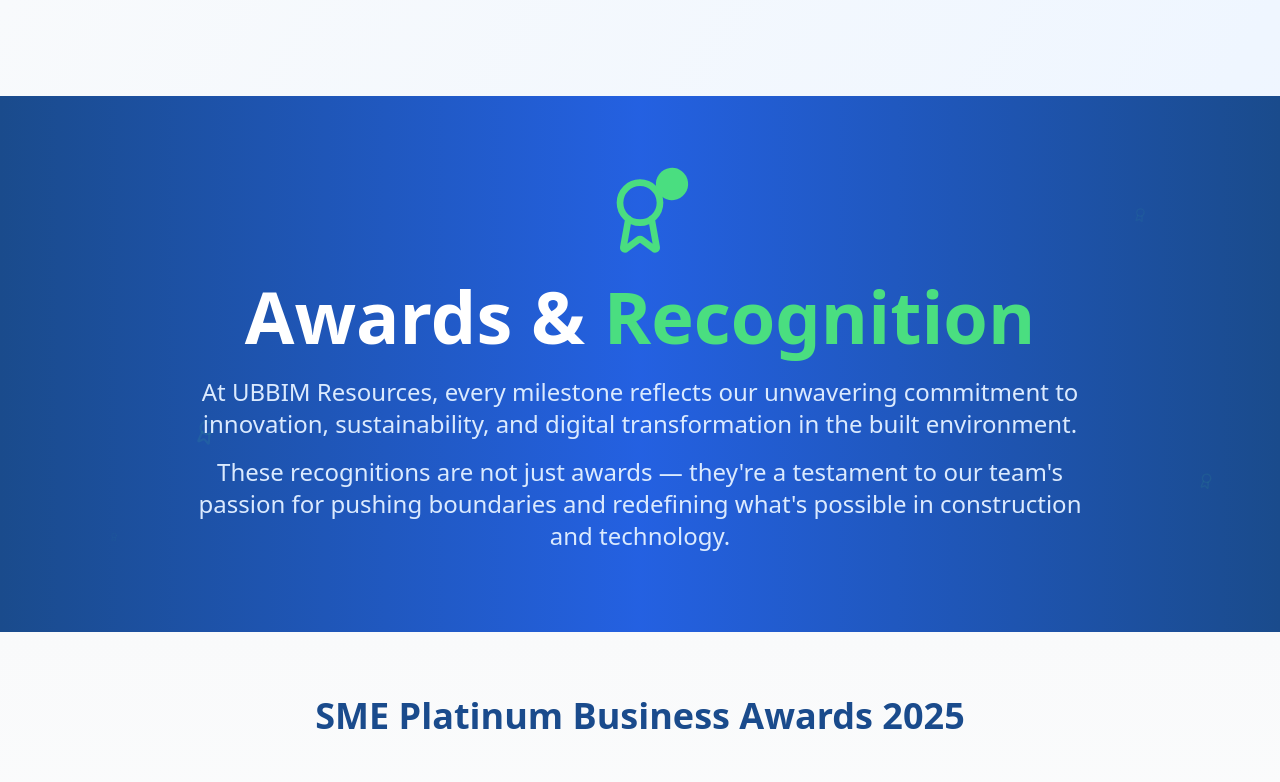
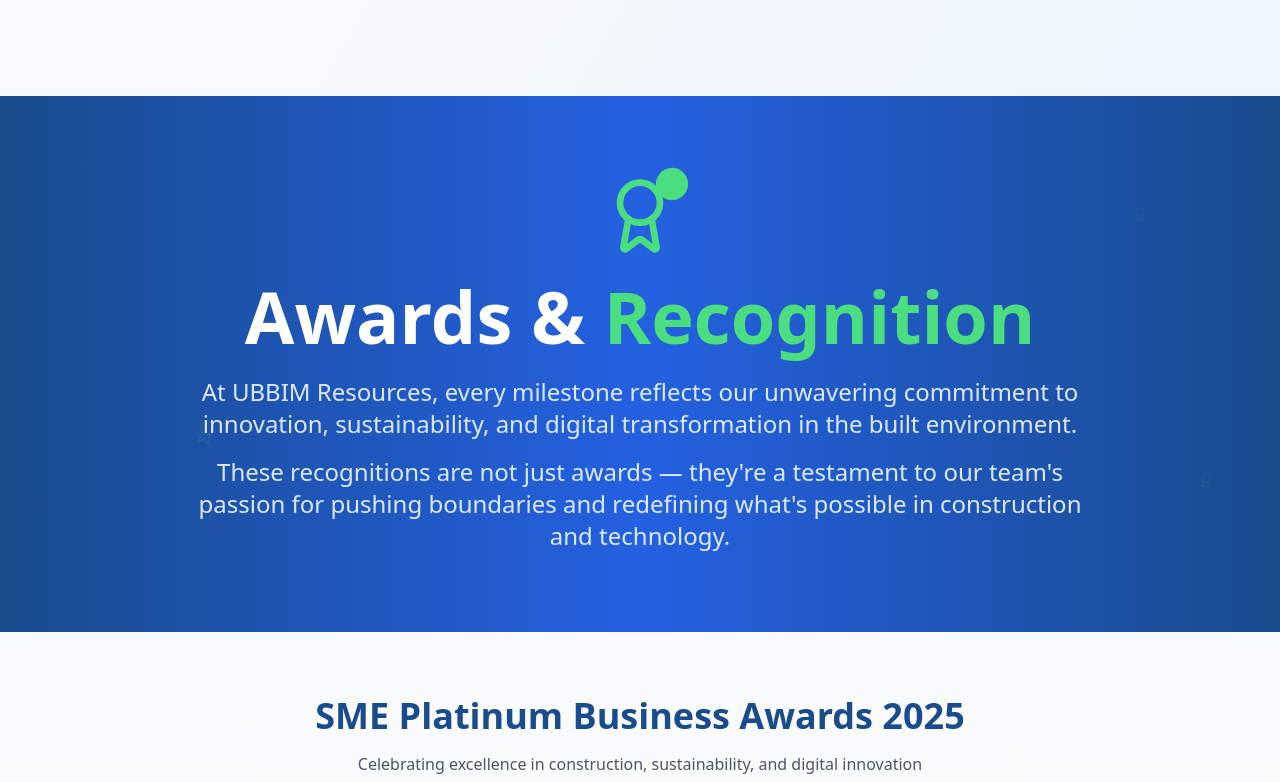
Before and after one commit to monsteryoda/Ubbim-app, a React (Vite) app: page /award in a window 1280 px wide. Shown: the top 782 px of the page. Built offline with nearby package versions, Linux system fonts and the light colour scheme.

Commit message:
Reverted all changes back to version b1aa2518a39e779805bbcec478776fe2a24a0185

```diff
--- a/src/components/AwardFilters.tsx
+++ b/src/components/AwardFilters.tsx
@@ -24,6 +24,9 @@ const AwardFilters: React.FC<AwardFiltersProps> = ({
           <h2 className="text-4xl font-bold text-[#1A4B8C] mb-4">
             SME Platinum Business Awards 2025
           </h2>
+          <p className="text-gray-600 max-w-2xl mx-auto">
+            Celebrating excellence in construction, sustainability, and digital innovation
+          </p>
         </div>
 
         <div className="grid grid-cols-1 lg:grid-cols-2 gap-12 max-w-6xl mx-auto">
```
